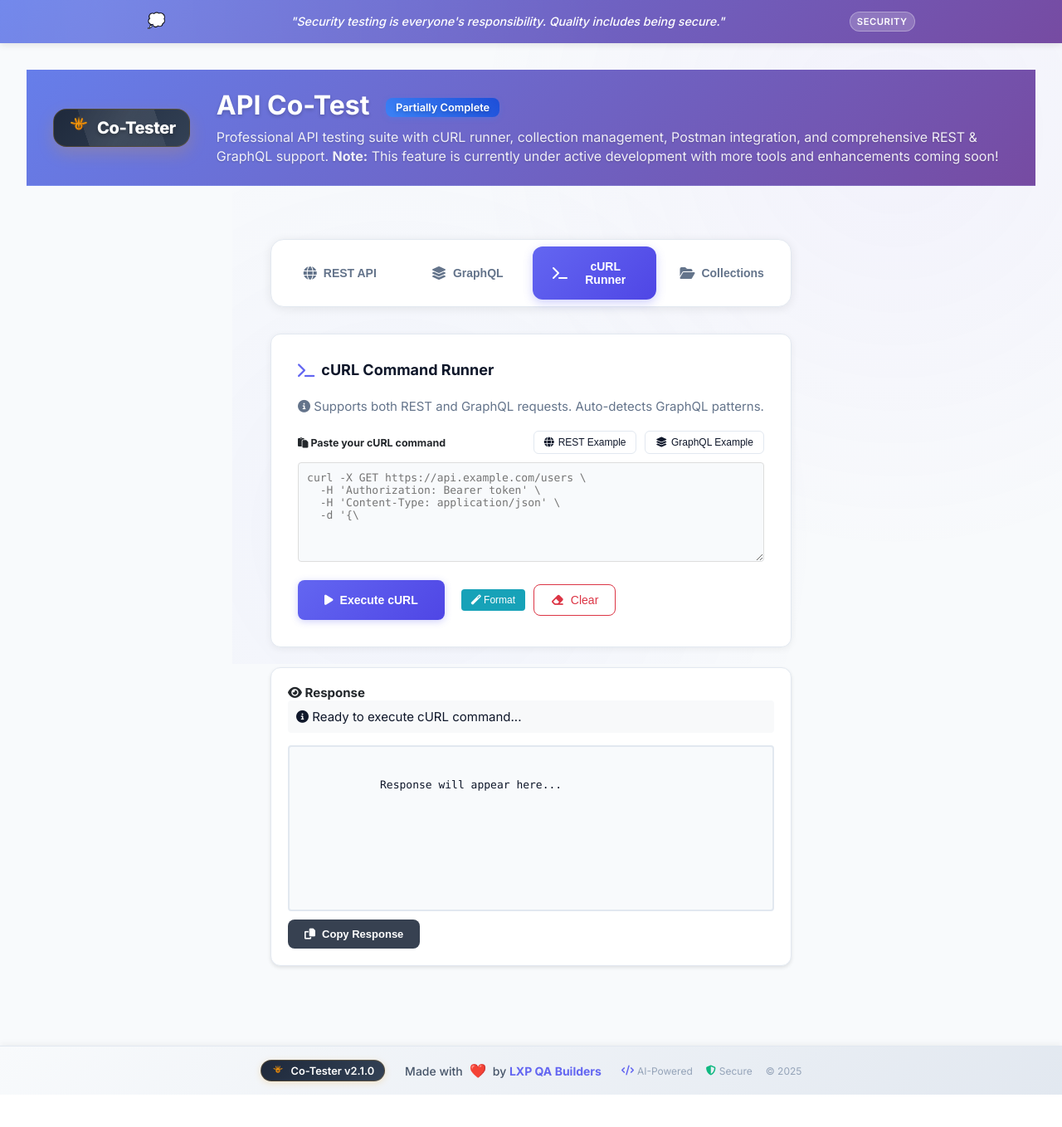
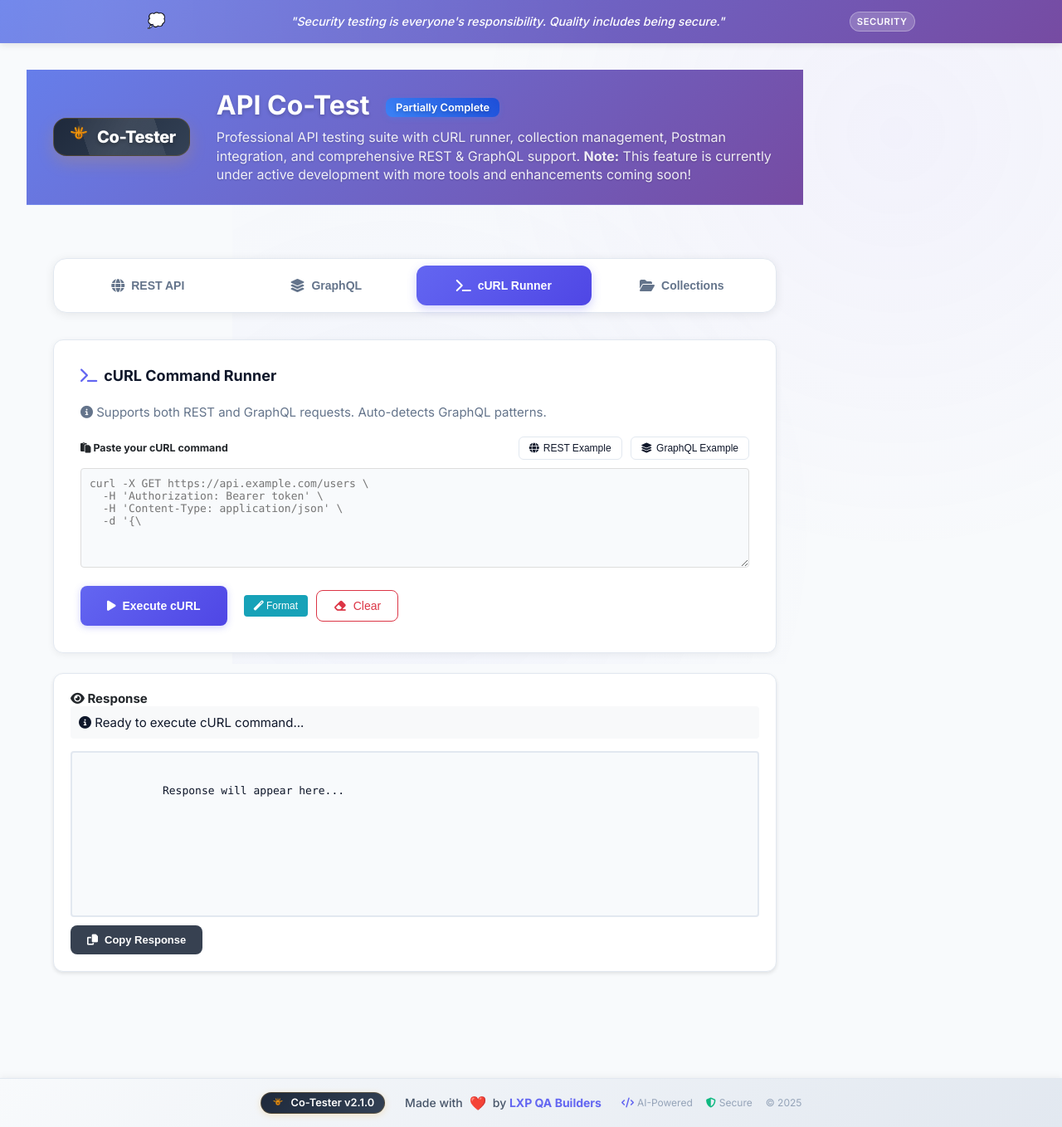
Before and after one commit to km0513/Co-TesterV2, a Flask app: template templates/api.html in a window 1280 px wide. Shown: the whole page at 83% size. Before the commit the page ends 1319 px from the top, so only its background shows below. Run offline with Flask 3, Linux system fonts and the light colour scheme; the template is opened without the code that fills it, so the values that code supplies are empty; some libraries are stand-ins or nearby versions.

Commit message:
style: Expand API Co-Test to use full available space
- Remove max-width constraint on api-container
- Make main-content use full width (calc 100% - sidebar)
- Increase response body height (400-600px)
- Increase body textarea height (300-500px)
- Expand headers list max-height to 300px
- Add proper padding and spacing
- Make all sections use 100% width
- Better use of screen real estate

```diff
--- a/templates/api.html
+++ b/templates/api.html
@@ -47,6 +47,7 @@
       background: linear-gradient(135deg, #f1f5f9 0%, #e2e8f0 50%, #cbd5e1 100%);
       position: relative;
       transition: var(--transition);
+      width: calc(100% - 280px);
     }
 
     .main-content::before {
@@ -64,10 +65,12 @@
 
     .api-container {
       padding: 2rem;
-      max-width: 1400px;
-      margin: 0 auto;
+      max-width: 100%;
+      width: 100%;
+      margin: 0;
       position: relative;
       z-index: 1;
+      min-height: calc(100vh - 120px);
     }
 
 
@@ -139,6 +142,7 @@
       box-shadow: 0 2px 8px rgba(0,0,0,0.06);
       margin-bottom: 1.5rem;
       border: 1px solid var(--border);
+      width: 100%;
     }
 
     .request-builder h4 {
@@ -153,6 +157,11 @@
 
     .request-builder h4 i {
       color: var(--primary);
+    }
+
+    /* Make tab content use full width */
+    .tab-content {
+      width: 100%;
     }
 
     .url-row {
@@ -246,14 +255,15 @@
     }
 
     .headers-section {
-      margin-bottom: 15px;
+      margin-bottom: 1.5rem;
     }
 
     .headers-list {
-      border: 1px solid #ddd;
-      border-radius: 4px;
-      max-height: 200px;
+      border: 2px solid var(--border);
+      border-radius: 8px;
+      max-height: 300px;
       overflow-y: auto;
+      padding: 0.5rem;
     }
 
     .header-row {
@@ -304,7 +314,8 @@
 
     .body-textarea {
       width: 100%;
-      min-height: 200px;
+      min-height: 300px;
+      max-height: 500px;
       padding: 16px;
       border: 2px solid var(--border);
       border-radius: 8px;
@@ -331,6 +342,9 @@
       border-radius: 12px;
       border: 1px solid var(--border);
       box-shadow: 0 2px 8px rgba(0,0,0,0.06);
+      padding: 2rem;
+      width: 100%;
+      margin-bottom: 2rem;
       padding: 20px;
       box-shadow: 0 2px 4px rgba(0,0,0,0.1);
     }
@@ -383,6 +397,12 @@
       font-family: 'Monaco', 'Courier New', monospace;
       font-size: 13px;
       line-height: 1.6;
+      min-height: 400px;
+      max-height: 600px;
+      overflow: auto;
+      padding: 1.5rem;
+      white-space: pre-wrap;
+      word-wrap: break-word;
       border-radius: 4px;
       padding: 15px;
       min-height: 200px;
```
